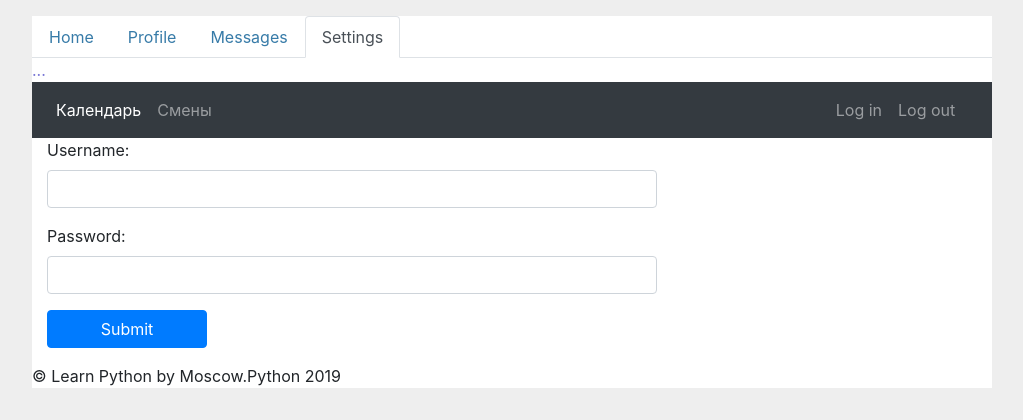
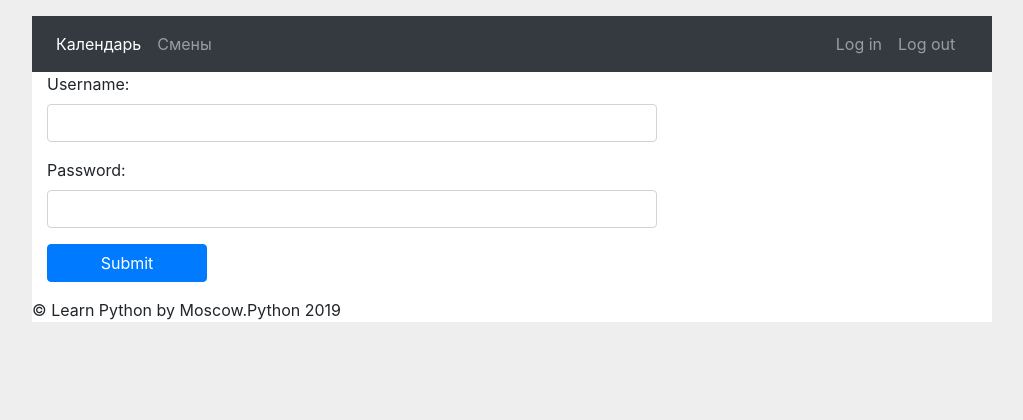
Before and after one commit to o-evdokimov/duty_calendar, a Flask app: page /login in a window 1280 px wide. Shown: the top 420 px of the page, without its empty margins (128-1151 px from the left). Run offline with Flask 2, Linux system fonts and the light colour scheme; some libraries are stand-ins or nearby versions.

Commit message:
minor updates for "add login form"

```diff
--- a/schedule/__init__.py
+++ b/schedule/__init__.py
@@ -7,6 +7,8 @@ from schedule.model import Person, Role, Timeinterval
 from schedule.forms import LoginForm
 from flask_login import LoginManager, login_user, logout_user, current_user
 
+
+last_page = 'index'
 
 def create_app():
     app = Flask(__name__)
@@ -33,8 +35,14 @@ def create_app():
 
     @app.route('/smeny')
     def smeny():
-        title = "Смены дежурств"
-        return render_template('smeny.html', title = title)
+        global last_page
+        if current_user.is_authenticated:
+            title = "Смены дежурств"
+            return render_template('smeny.html', title = title)
+        else:
+            last_page = 'smeny'
+            flash('Log in for access', 'alert-info')
+            return redirect(url_for('login'))
 
     @app.route('/login')
     def login():
@@ -63,7 +71,7 @@ def create_app():
             if user and user.check_password(form.password.data):
                 login_user(user)
                 flash('You are logged in', 'alert-success')
-                return redirect(url_for('index'))
+                return redirect(url_for(last_page))
 
         flash('Username or Password are invalid', 'alert-danger')
         return redirect(url_for('login'))
--- a/schedule/templates/base.html
+++ b/schedule/templates/base.html
@@ -10,28 +10,6 @@
     <title>{% block title %}{% endblock %} </title>
 </head>
 <body>
-    <ul class="nav nav-tabs" id="myTab" role="tablist">
-        <li class="nav-item">
-          <a class="nav-link active" id="home-tab" data-toggle="tab" href="#home" role="tab" aria-controls="home" aria-selected="true">Home</a>
-        </li>
-        <li class="nav-item">
-          <a class="nav-link" id="profile-tab" data-toggle="tab" href="#profile" role="tab" aria-controls="profile" aria-selected="false">Profile</a>
-        </li>
-        <li class="nav-item">
-          <a class="nav-link" id="messages-tab" data-toggle="tab" href="#messages" role="tab" aria-controls="messages" aria-selected="false">Messages</a>
-        </li>
-        <li class="nav-item">
-          <a class="nav-item nav-link" id="settings-tab" data-toggle="tab" href="{{ url_for('login') }}" aria-controls="settings" aria-selected="false">Settings</a>
-        </li>
-      </ul>
-
-      <div class="tab-content">
-        <div class="tab-pane active" id="home" role="tabpanel" aria-labelledby="home-tab">...</div>
-        <div class="tab-pane" id="profile" role="tabpanel" aria-labelledby="profile-tab">...</div>
-        <div class="tab-pane" id="messages" role="tabpanel" aria-labelledby="messages-tab">...</div>
-        <div class="tab-pane" id="settings" role="tabpanel" aria-labelledby="settings-tab">...</div>
-      </div>
-
     <!-- <nav class="navbar navbar-dark bg-dark"> -->
     <nav class="navbar navbar-dark bg-dark navbar-expand-lg navbar-light bg-light">
         <button class="navbar-toggler" type="button" data-toggle="collapse" data-target="#navbarNavAltMarkup" aria-controls="navbarNavAltMarkup" aria-expanded="false" aria-label="Toggle navigation">
```
